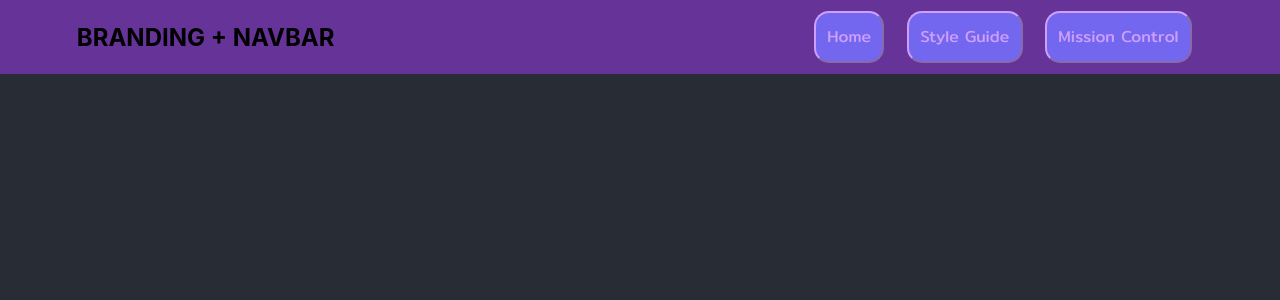
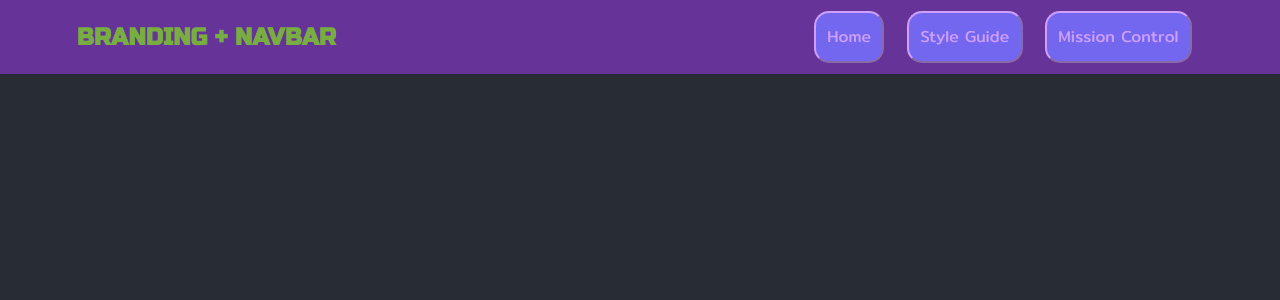
Before and after one commit to kiddo-capstone/kiddo-frontend, a React (Create React App) app: page / in a window 1280 px wide. Shown: the top 300 px of the page. Built offline with nearby package versions, Linux system fonts and the light colour scheme.

Commit message:
add styleguide colors

```diff
--- a/src/modules/common/header/Header.jsx
+++ b/src/modules/common/header/Header.jsx
@@ -2,6 +2,7 @@ import React from "react";
 import Button from "../../../ui/button/Button";
 import { Link } from "react-router-dom";
 import { makeStyles } from "@material-ui/core";
+import * as colors from '../../../ui/common/colors'
 
 const useStyles = makeStyles(primary => ({
   navbar: {
@@ -18,6 +19,8 @@ const useStyles = makeStyles(primary => ({
   },
   left: {
     flex: 1,
+    fontFamily: 'Russo One',
+    color: colors.green,
   },
 }));
 
```
